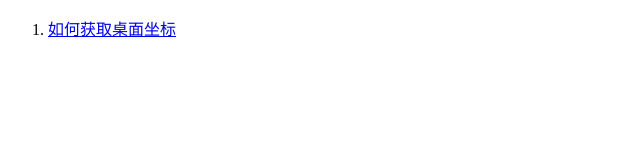
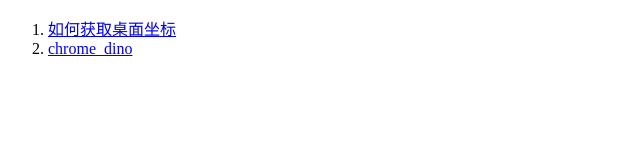
Before and after one commit to hexgiotest/hexgiotest.github.io, a plain HTML site: page index.html in a window 1280 px wide. Shown: the whole page, without its empty margins (0-640 px from the left). Drawn offline with Linux system fonts and the light colour scheme.

Commit message:
Update index.html

```diff
--- a/index.html
+++ b/index.html
@@ -10,6 +10,7 @@
 <div class="nav">
             <ol>
                 <li><a href="windows-xy.html">如何获取桌面坐标</a></li>
+                <li><a href="chrome_dino.html">chrome_dino</a></li>
             </ol>
 </div>
 </body>
```
